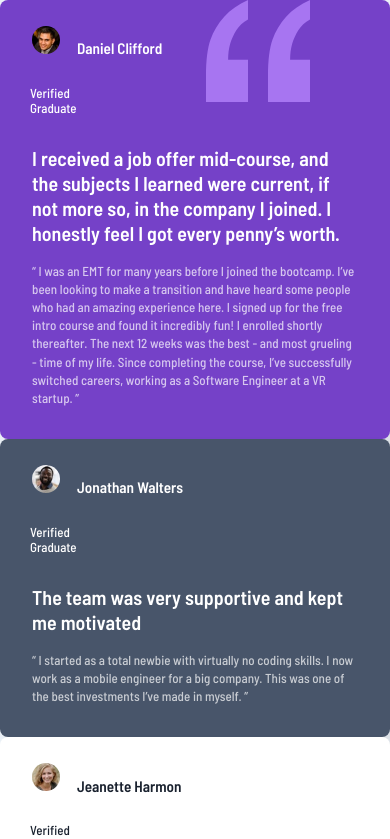
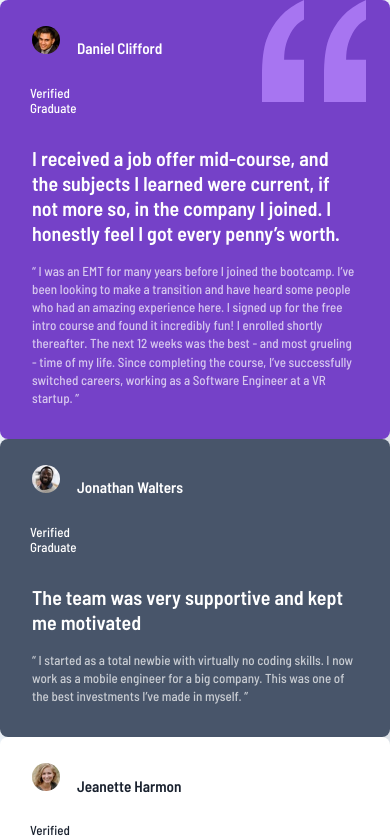
Before and after one commit to lethiandev/fm-testimonials, a Vue app: page / in a window 390 px wide. Shown: the top 839 px of the page. Built offline with nearby package versions, Linux system fonts and the light colour scheme.

Commit message:
Add mobile styling for testimonials

```diff
--- /dev/null
+++ b/src/scss/_breakpoints.scss
@@ -0,0 +1,11 @@
+@mixin mobile {
+  @media (max-width: 600px) {
+    @content;
+  }
+}
+
+@mixin tablet {
+  @media (max-width: 1000px) {
+    @content;
+  }
+}
--- a/src/scss/testimonial.module.scss
+++ b/src/scss/testimonial.module.scss
@@ -1,8 +1,18 @@
+@use 'breakpoints' as bp;
+
 .testimonial-grid {
   display: grid;
   grid-template-columns: repeat(4, 1fr);
   column-gap: 30px;
   row-gap: 24px;
+
+  @include bp.tablet {
+    grid-template-columns: repeat(2, 1fr);
+  }
+
+  @include bp.mobile {
+    grid-template-columns: repeat(1, 1fr);
+  }
 }
 
 .testimonial {
@@ -13,12 +23,31 @@
   }
 
   &:nth-child(1),
-  &:nth-child(5) {
+  &:nth-child(4) {
     grid-column: span 2;
   }
 
-  &:nth-child(3) {
-    grid-row: span 2;
+  &:nth-child(5) {
+    grid-column: 4;
+    grid-row: 1 / span 2;
+  }
+
+  @include bp.tablet {
+    &:nth-child(1),
+    &:nth-child(4),
+    &:nth-child(5) {
+      grid-column: span 2;
+    }
+  }
+
+  @include bp.mobile {
+    &:first-child {
+      background-position: top right 24px;
+    }
+
+    // Force single element per grid's cell
+    grid-column: span 1 !important;
+    grid-row: span 1 !important;
   }
 }
 
```
